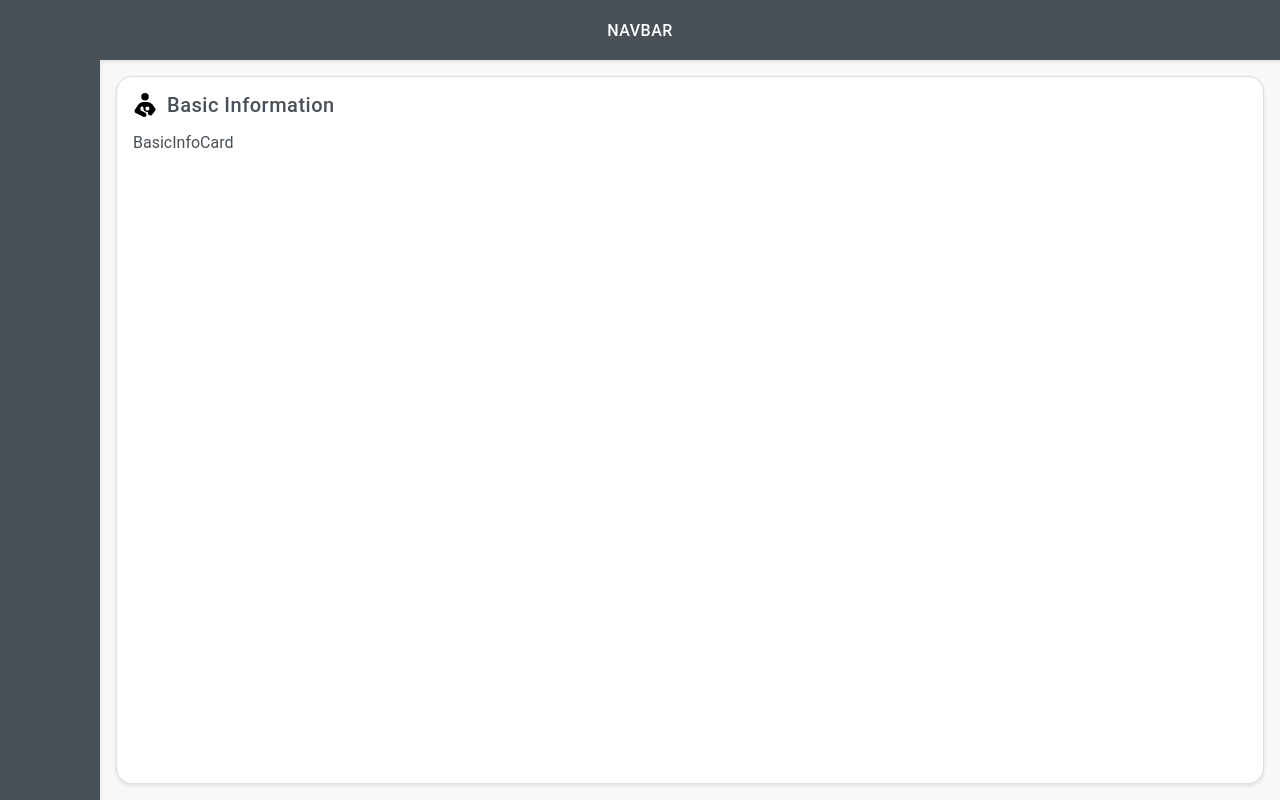
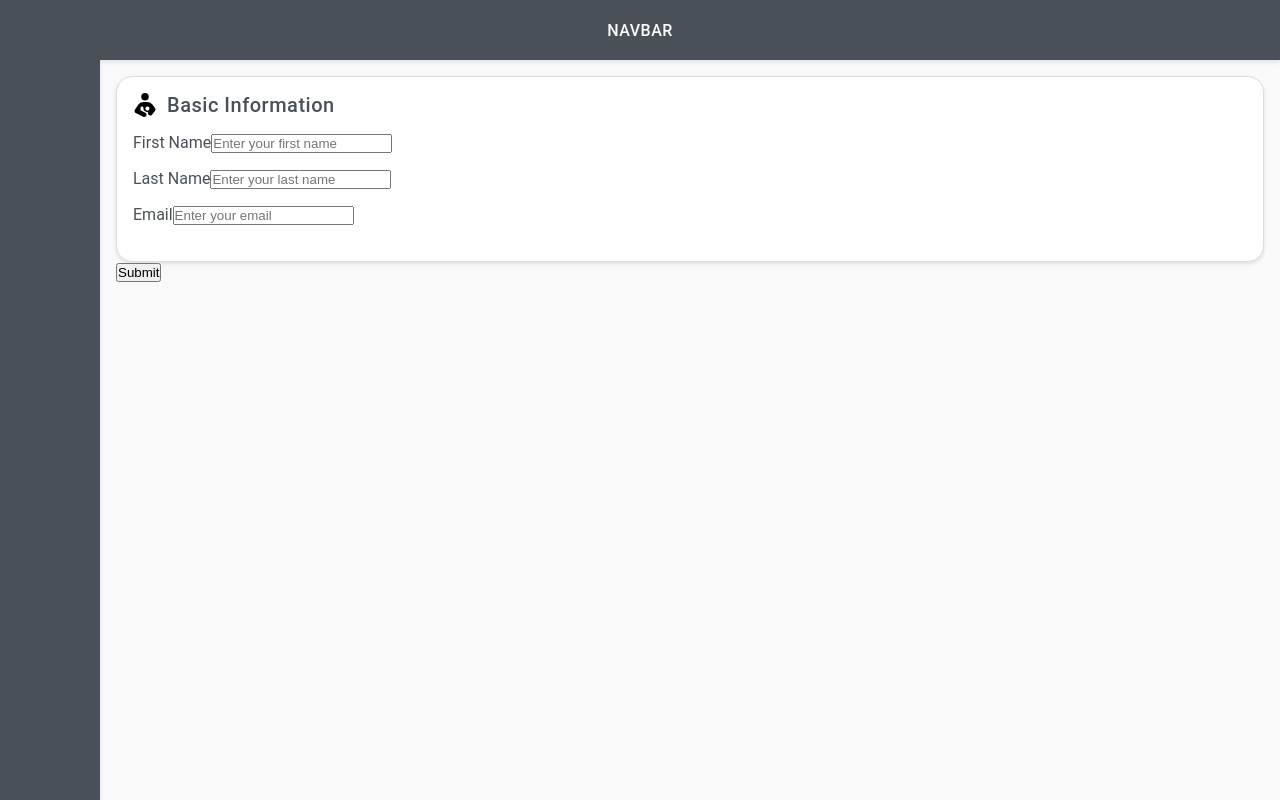
Before and after one commit to inaumanmajeed/FormikWithValidation, a React (Create React App) app: page / in a window 1280 px wide. Built offline with nearby package versions, Linux system fonts and the light colour scheme.

Commit message:
chore: Update import paths and styles for Home component and BasicInfoCard

```diff
--- a/src/app/components/home/userInputcards/BasicInfoCard.js
+++ b/src/app/components/home/userInputcards/BasicInfoCard.js
@@ -1,12 +1,33 @@
 import React from "react";
 import UserInputFormLayoutCard from "app/layouts/userInputCards";
-
-import BasicImg from 'app/assets/images/Home/basicInfo.svg'
+import BasicImg from "app/assets/images/Home/basicInfo.svg";
+import { Field } from "formik";
+import CustomInput from "app/components/shared/input/Input";
 
 const BasicInfoCard = () => {
   return (
     <UserInputFormLayoutCard img={BasicImg} title={"Basic Information"}>
-      BasicInfoCard
+      <Field
+        name="firstName"
+        type="text"
+        label="First Name"
+        placeholder="Enter your first name"
+        component={CustomInput} // Use CustomInput here
+      />
+      <Field
+        name="lastName"
+        type="text"
+        label="Last Name"
+        placeholder="Enter your last name"
+        component={CustomInput} // Use CustomInput here
+      />
+      <Field
+        name="email"
+        type="email"
+        label="Email"
+        placeholder="Enter your email"
+        component={CustomInput} // Use CustomInput here
+      />
     </UserInputFormLayoutCard>
   );
 };
--- a/src/app/components/shared/input/Input.js
+++ b/src/app/components/shared/input/Input.js
@@ -1,9 +1,15 @@
-import React from 'react'
+import React from "react";
 
-const Input = ({label}) => {
+const CustomInput = ({ field, form, type = "text", label, ...props }) => {
   return (
-    <div>Input</div>
-  )
-}
+    <div>
+      <label>{label}</label>
+      <input {...field} type={type} {...props} />
+      {form.errors[field.name] && form.touched[field.name] ? (
+        <div style={{ color: "red" }}>{form.errors[field.name]}</div>
+      ) : null}
+    </div>
+  );
+};
 
-export default Input
+export default CustomInput;
--- a/src/app/containers/Home/index.js
+++ b/src/app/containers/Home/index.js
@@ -1,13 +1,50 @@
+import React from "react";
+import { Formik, Form } from "formik";
+import LayoutMainWeb from "app/layouts/web";
 import BasicInfoCard from "app/components/home/userInputcards/BasicInfoCard";
-import LayoutMainWeb from "app/layouts/web";
-import React from "react";
 import { MainContainerWrapper } from "../styles";
+import ValidationSchema from "app/utils/ValidationSchema";
+
+const initialValues = {
+  firstName: "",
+  lastName: "",
+  email: "",
+  phoneNumber: "",
+  address: "",
+  city: "",
+  state: "",
+  zip: "",
+  country: "",
+};
 
 const Home = () => {
+  const onSubmit = async (values) => {
+    const { firstName, lastName, email } = values;
+
+    const body = {
+      firstName,
+      lastName,
+      email,
+    };
+
+    console.log(body);
+  };
+
   return (
     <LayoutMainWeb>
       <MainContainerWrapper>
-        <BasicInfoCard />
+        <Formik
+          initialValues={initialValues}
+          onSubmit={onSubmit}
+          validationSchema={ValidationSchema}
+        >
+          {() => (
+            <Form className="form__main">
+              <BasicInfoCard />
+              <button type="submit">Submit</button>
+            </Form>
+          )}
+        </Formik>
       </MainContainerWrapper>
     </LayoutMainWeb>
   );
--- a/src/app/containers/styles/index.js
+++ b/src/app/containers/styles/index.js
@@ -11,6 +11,9 @@ const MainContainerWrapper = styled("div")(({ theme }) => ({
     width: "100%",
     height: "100%",
     overflowY: "auto",
+    '& .form__main': {
+        width: "100%",
+    },
     [theme.breakpoints.down("md")]: {
         padding: "8px",
     },
--- /dev/null
+++ b/src/app/utils/ValidationSchema.js
@@ -0,0 +1,13 @@
+import * as Yup from "yup";
+
+const ValidationSchema = Yup.object().shape({
+  firstName: Yup.string().required("First Name is required"),
+  lastName: Yup.string().required("Last Name is required"),
+  email: Yup.string().email("Invalid email").required("Email is required"),
+  age: Yup.number().required("Age is required").positive().integer(),
+  password: Yup.string()
+    .min(6, "Password must be at least 6 characters")
+    .required("Password is required"),
+});
+
+export default ValidationSchema;
```
